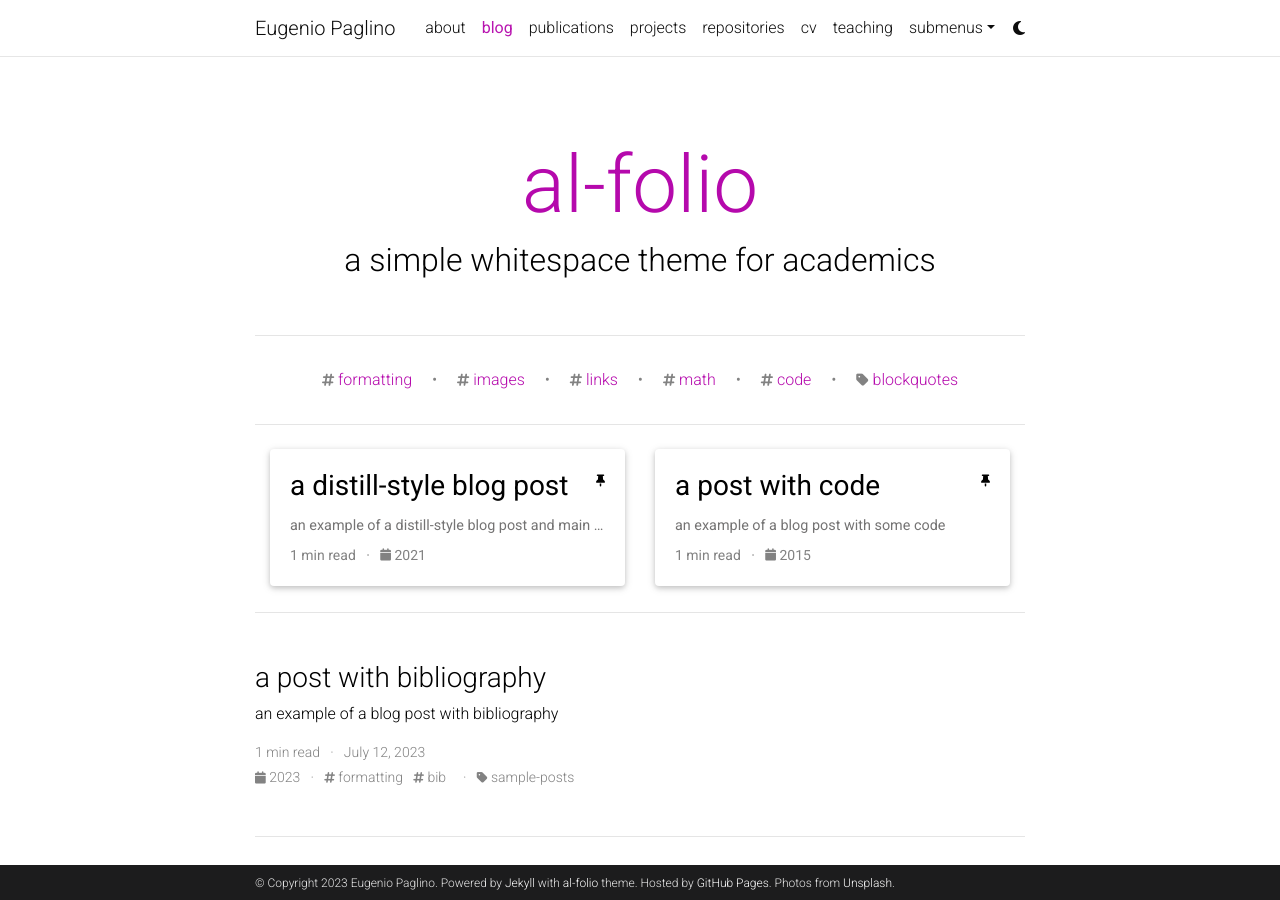
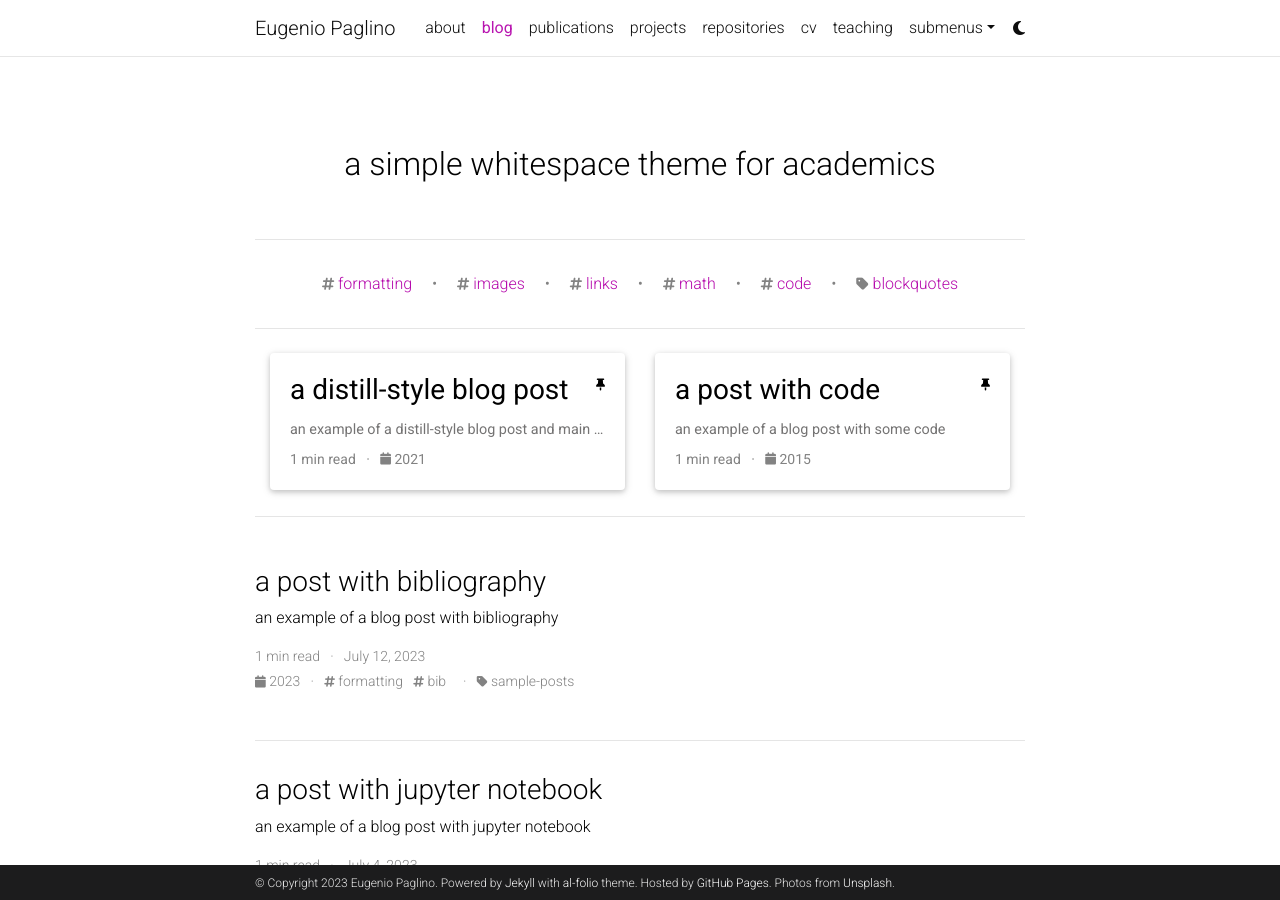
Before and after one commit to eugeniopaglino/eugeniopaglino.github.io, a Jekyll site: the page built from blog/index.html, in a window 1280 px wide and 900 px high. Built offline with Jekyll 4.4.1, drawn with Linux system fonts in a browser that asks for light colours; the list of posts is cut into pages by our own code; comment, search, counter and statistics services are not loaded; a style sheet for code colours, icons or effects is not loaded.

Commit message:
Update _config.yml

```diff
--- a/_config.yml
+++ b/_config.yml
@@ -123,7 +123,7 @@
 # Blog
 # -----------------------------------------------------------------------------
 
-blog_name: al-folio # blog_name will be displayed in your blog page
+blog_name:  # blog_name will be displayed in your blog page
 blog_nav_title: blog # your blog must have a title for it to be displayed in the nav bar
 blog_description: a simple whitespace theme for academics
 permalink: /blog/:year/:title/
@@ -171,19 +171,19 @@
   news:
     defaults:
       layout: post
-    output: true
+    output: false
     permalink: /news/:path/
   projects:
-    output: true
+    output: false
     permalink: /projects/:path/
 
 announcements:
-  enabled: true
+  enabled: false
   scrollable: true # adds a vertical scroll bar if there are more than 3 news items
   limit: 5 # leave blank to include all the news in the `_news` folder
 
 latest_posts:
-  enabled: true
+  enabled: false
   scrollable: true # adds a vertical scroll bar if there are more than 3 new posts items
   limit: 3 # leave blank to include all the blog posts
 
```
